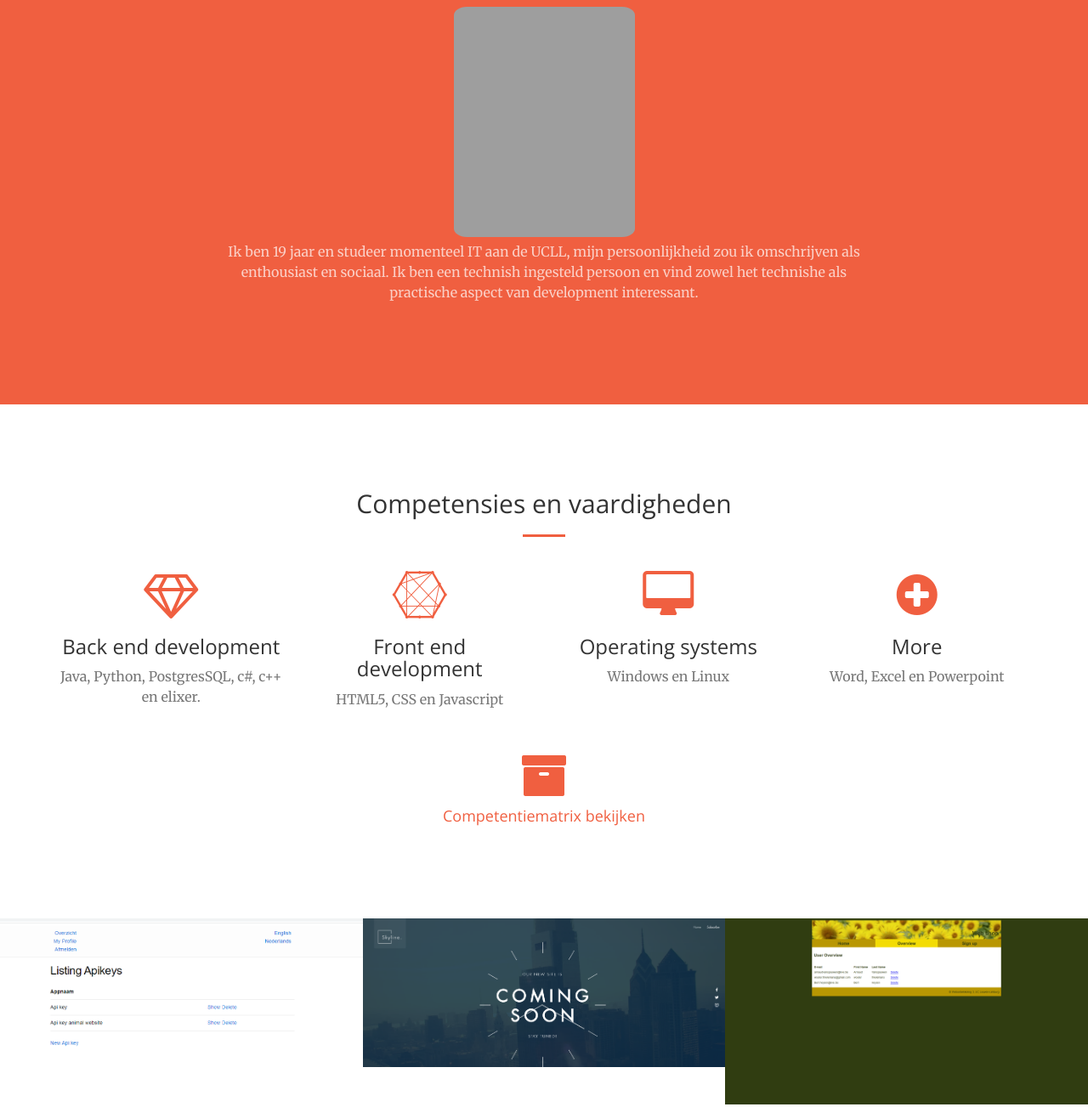
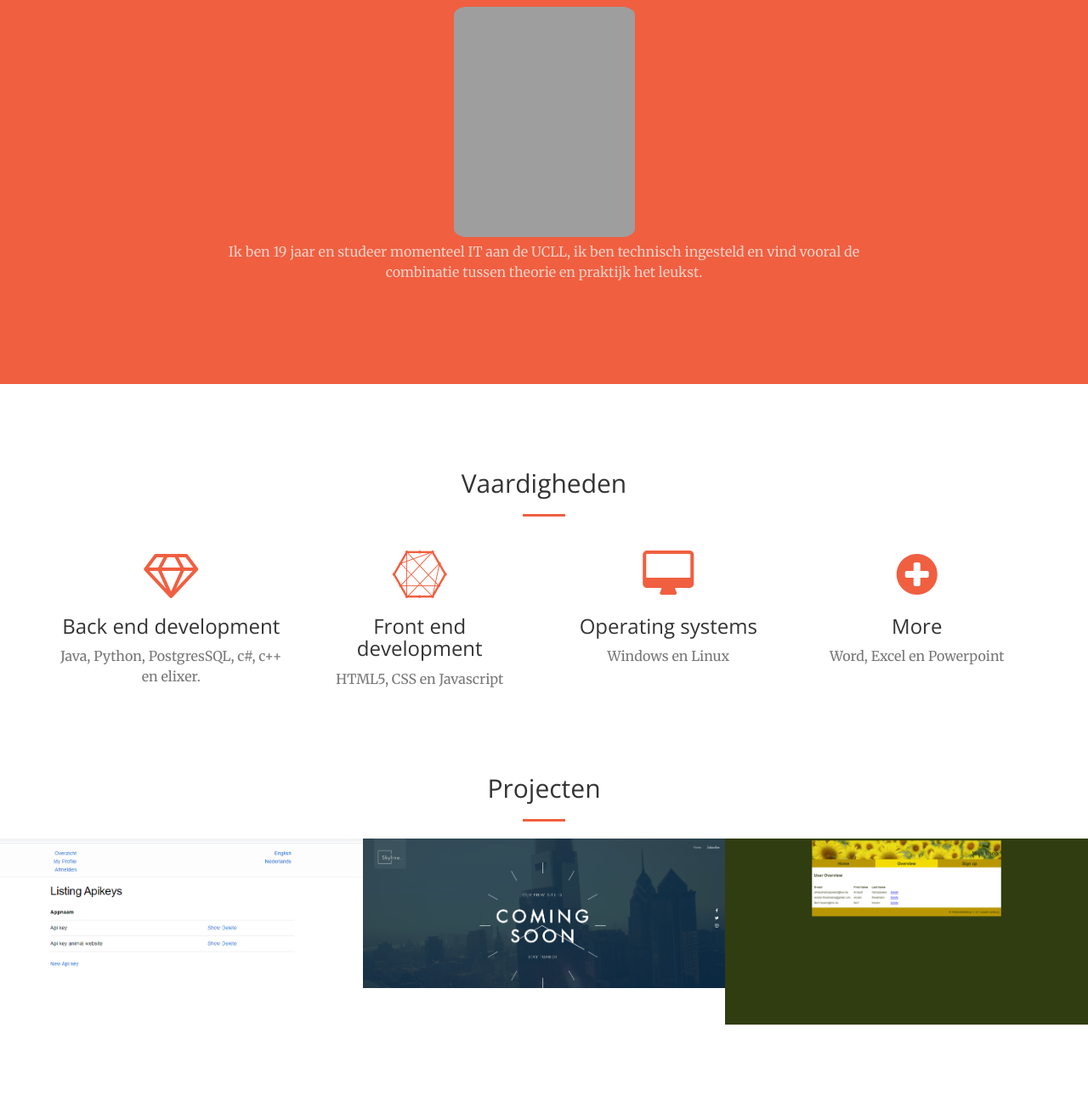
Before and after one commit to wout21/portfolio.github.io, a website: page index.html in a window 1280 px wide. Shown: the part 973-2276 px from the top of the page at 85% size. Drawn offline with nearby package versions, Linux system fonts and the light colour scheme; grey boxes are pictures that could not be loaded.

Commit message:
updated cv + schrijffouten verwijderd uit website

```diff
--- a/index.html
+++ b/index.html
@@ -53,9 +53,7 @@
                     <li>
                         <a class="page-scroll" href="#home">Home</a>
                     </li>
-                    <li>
-                        <a class="page-scroll" href="#competensies">Competensies</a>
-                    </li>
+
                     <li>
                         <a class="page-scroll" href="#portfolio">Projecten</a>
                     </li>
@@ -91,7 +89,7 @@
                     <h2 class="section-heading">Over Mij</h2>
                     <hr class="light">
                     <img src="img/fotoBergen.jpg" class="photo_me">
-                    <p class="text-faded">Ik ben 19 jaar en studeer momenteel IT aan de UCLL, mijn persoonlijkheid zou ik omschrijven als enthousiast en sociaal. Ik ben een technish ingesteld persoon en vind zowel het technishe als practische aspect van development interessant.
+                    <p class="text-faded">Ik ben 19 jaar en studeer momenteel IT aan de UCLL, ik ben technisch ingesteld en vind vooral de combinatie tussen theorie en praktijk het leukst.
                     </p>
                 </div>
             </div>
@@ -99,14 +97,12 @@
     </section>
 
     <section id="competensies">
-        <div class="container">
-            <div class="row">
-                <div class="col-lg-12 text-center">
-                    <h2 class="section-heading">Competensies en vaardigheden</h2>
-                    <hr class="primary">
-                </div>
+
+        <div class="col-lg-12 text-center">
+                <h2 class="section-heading">Vaardigheden</h2>
+                <hr>
             </div>
-        </div>
+
         <div class="container">
             <div class="row">
                 <div class="col-lg-3 col-md-6 text-center">
@@ -139,12 +135,7 @@
                     </div>
                 </div>
             </div>
-            <div class="matrix">
-				<a href="matrix.html">
-				<i class="fa fa-4x fa-archive text-primary sr-icons"></i>
-					<h4>Competentiematrix bekijken</h4>
-				</a>
-			</div>
+
         </div>
 
 
@@ -152,7 +143,12 @@
 
     <section class="no-padding" id="portfolio">
         <div class="container-fluid">
+            <div class="col-lg-12 text-center">
+                <h2 class="section-heading">Projecten</h2>
+                <hr>
+            </div>
             <div class="row no-gutter popup-gallery">
+
                 <div class="col-lg-4 col-sm-6">
                     <a href="img/portfolio/pics/ip_major.PNG" class="portfolio-box">
                         <img src="img/portfolio/pics/ip_major.png" class="img-responsive" alt="">
@@ -202,6 +198,13 @@
         </div>
     </section>
 
+
+    <section id="troeven">
+
+
+
+    </section>
+
     <section id="cv">
                 <div class="col-lg-8 col-lg-offset-2 text-center">
                     <h2 class="section-heading">Mijn CV</h2>
```
Also changed, not shown: 1 other file.
